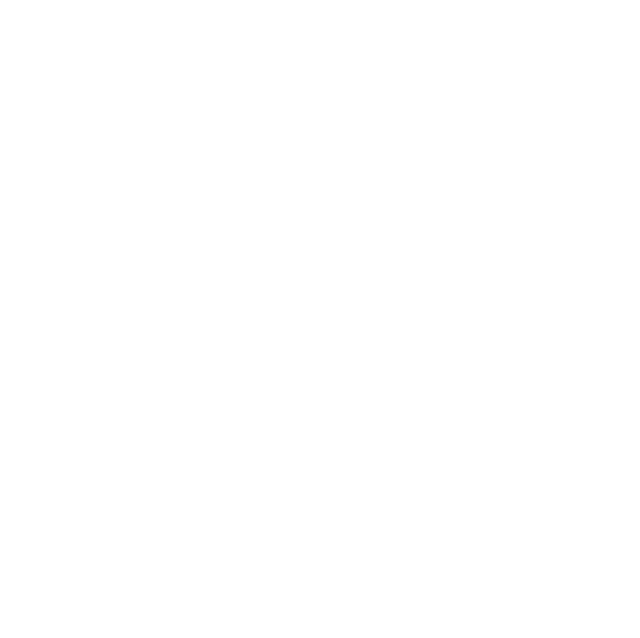
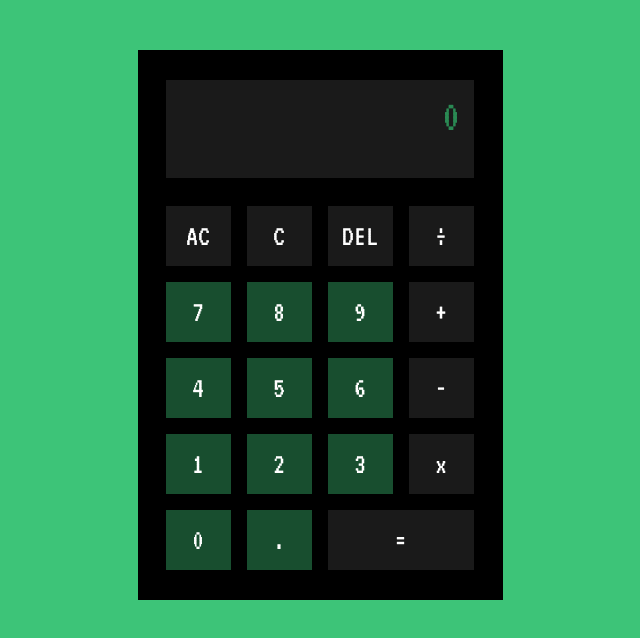
Before and after one commit to c3phal0p0d/calculator, a plain HTML site: page index.html in a window 1280 px wide. Shown: the whole page, without its empty margins (320-960 px from the left). Drawn offline with Linux system fonts and the light colour scheme.

Commit message:
created basic calculator layout & added css

```diff
--- a/index.html
+++ b/index.html
@@ -2,9 +2,34 @@
 <html lang="en">
 <head>
     <meta charset="UTF-8">
-    <title>Title</title>
+    <script src="script.js" defer></script>
+    <link rel="stylesheet" type="text/css" href="style.css" title="style">
+    <title>Calculator</title>
 </head>
 <body>
-
+    <div id="calculator">
+        <div id="display">0</div>
+        <div id="buttons">
+            <button class="clear" id="clear all">AC</button>
+            <button class="clear" id="clear">C</button>
+            <button class="clear" id="delete">DEL</button>
+            <button class="operator">÷</button>
+            <button class="number">7</button>
+            <button class="number">8</button>
+            <button class="number">9</button>
+            <button class="operator">+</button>
+            <button class="number">4</button>
+            <button class="number">5</button>
+            <button class="number">6</button>
+            <button class="operator">-</button>
+            <button class="number">1</button>
+            <button class="number">2</button>
+            <button class="number">3</button>
+            <button class="operator">x</button>
+            <button class="number">0</button>
+            <button class="number">.</button>
+            <button class="equals">=</button>
+        </div>
+    </div>
 </body>
 </html>
--- a/style.css
+++ b/style.css
@@ -0,0 +1,65 @@
+@import url('https://fonts.googleapis.com/css2?family=VT323&display=swap');
+
+body {
+    background: #3dc478;
+    text-align: center;
+    font-family: "VT323", monospace;
+}
+
+#calculator {
+    background: black;
+    height: 550px;
+    width: 365px;
+    margin: auto;
+    margin-top: 50px;
+    display: flex;
+    flex-direction: column;
+}
+
+#display {
+    color: #2a8953;
+    background-color: #1a1a1a;
+    height: 70px;
+    width: 280.5px;
+    padding: 14px;
+    font-size: 45px;
+    text-align: right;
+    margin: 30px 28px 20px 28px;
+}
+
+#buttons {
+    align-content: center;
+    display: flex;
+    flex-direction: row;
+    flex-wrap: wrap;
+    width: 350px;
+    margin: 0px 20px;
+}
+
+button {
+    font-family: "VT323", monospace;
+    padding: 15px 2px;
+    margin: 8px;
+    color: white;
+    font-size: 30px;
+    width:  65px;
+    height: 60px;
+    border: none;
+    background-color: #1a1a1a;
+}
+
+button:hover {
+    background-color: #333333;
+}
+
+.equals {
+    width: 146px;
+}
+
+.number {
+    background-color: #184e2f;
+}
+
+.number:hover{
+    background-color: #247547;
+}
```
